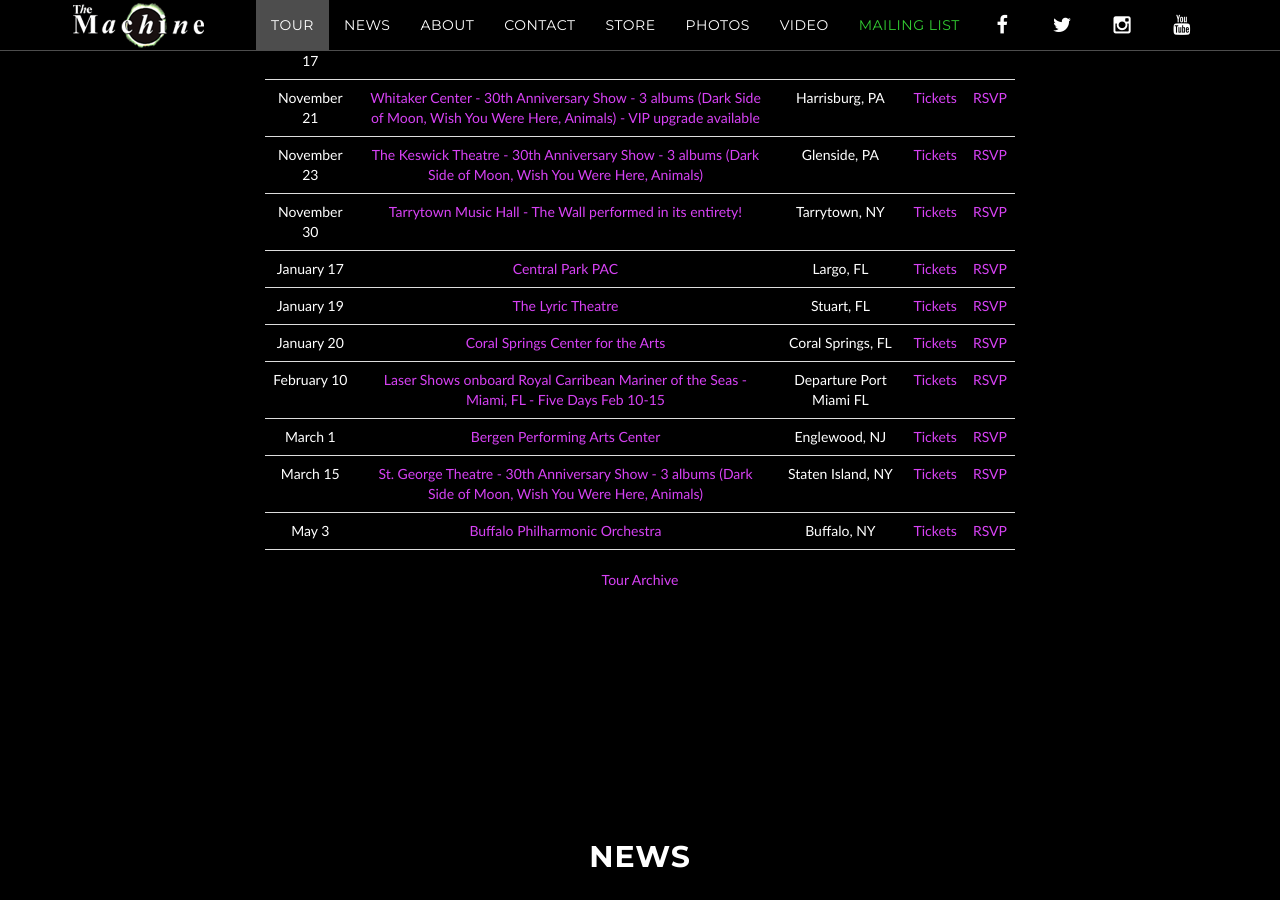
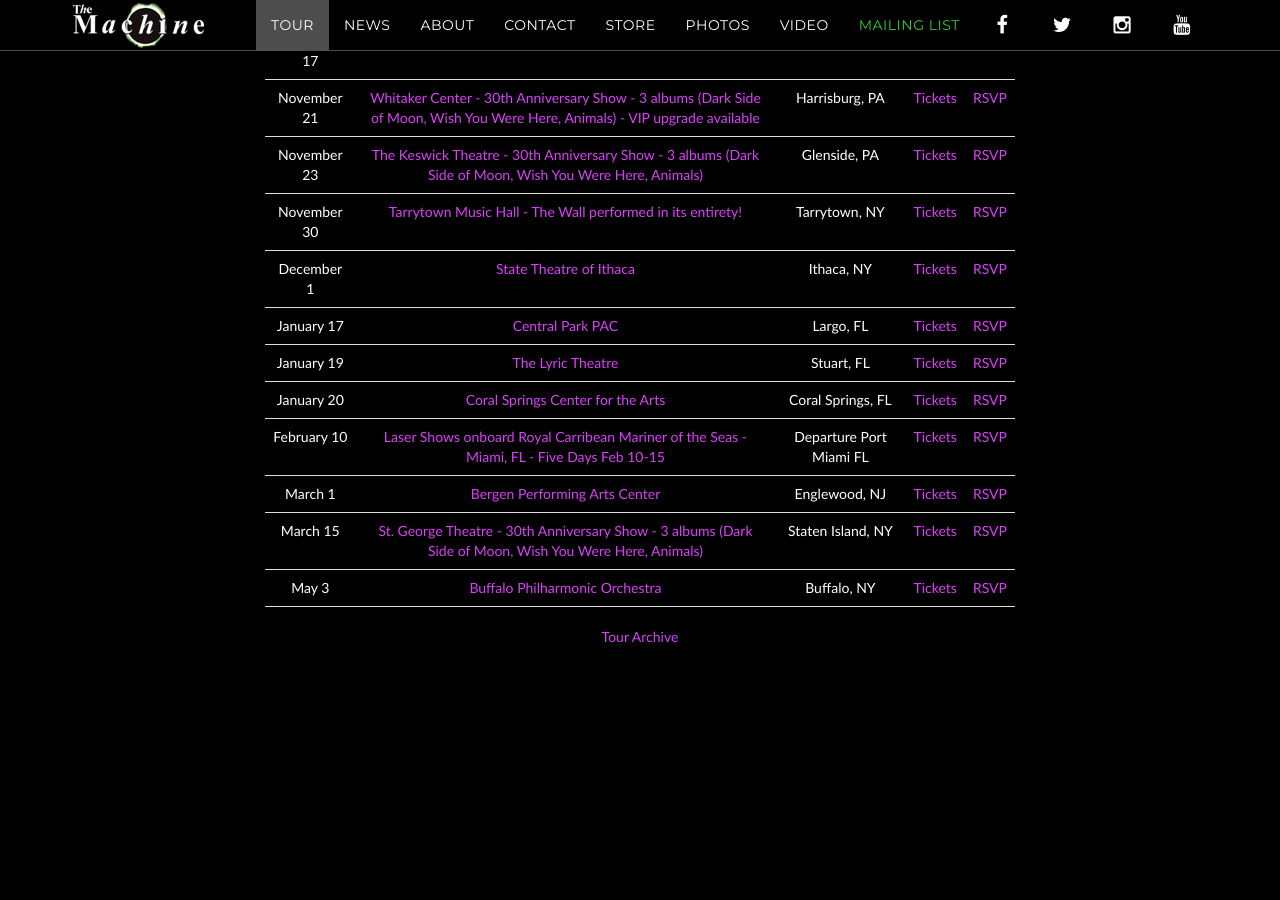
Before and after one commit to machineweb/machineweb.github.io, a Jekyll site: the page built from index.html, in a window 1280 px wide and 900 px high, scrolled down 1358 px. Built offline with Jekyll 4.4.1, drawn with Linux system fonts in a browser that asks for light colours; comment, search, counter and statistics services are not loaded.

Commit message:
New tour item

```diff
--- a/_data/tour.yml
+++ b/_data/tour.yml
@@ -3609,3 +3609,11 @@
     tickets-url: "https://bpo.secure.force.com/ticket/#sections_a0F0G00000Q5lZPUAZ"
     rsvp-url: "https://www.facebook.com/events/702050516823244/"
     order: "1556856000000"
+
+  - date: "December 1 2018"
+    venue: "State Theatre of Ithaca"
+    venue-url: "https://www.stateofithaca.org/event/1763738-machine-performs-pink-floyd-ithaca/"
+    location: "Ithaca, NY"
+    tickets-url: "https://www.stateofithaca.org/event/1763738-machine-performs-pink-floyd-ithaca/"
+    rsvp-url: "https://www.facebook.com/events/345859945981694/"
+    order: "1543640400000"
```
